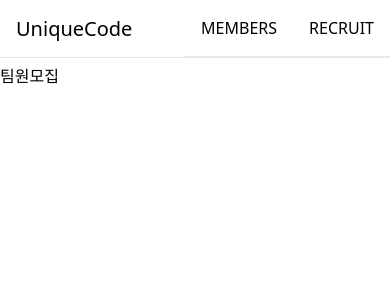
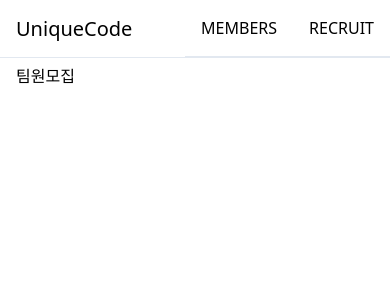
Before and after one commit to paring-chan/UniqueCode-WebSite, a Nuxt app: page /recruit in a window 390 px wide. Shown: the top 300 px of the page. Built offline with nearby package versions, Linux system fonts and the light colour scheme; what vue-fullpage.js would draw is missing.

Commit message:
feat: padding

```diff
--- a/components/ContentSpacer.vue
+++ b/components/ContentSpacer.vue
@@ -1,7 +1,7 @@
 <template>
   <div>
     <div class="h-16 w-full"></div>
-    <div class="container mx-auto">
+    <div class="container mx-auto px-4 sm:px-0">
       <slot></slot>
     </div>
   </div>
--- a/pages/index.vue
+++ b/pages/index.vue
@@ -3,7 +3,7 @@
     <client-only>
       <full-page ref="page" :options="options">
         <div ref="sec1" class="section">
-          <div class="container mx-auto">
+          <div class="container mx-auto px-4 sm:px-0">
             <div class="text-3xl font-bold">UniqueCode</div>
             <div class="text-2xl">세상을 바꾸는 청소년 팀.</div>
             <button
```
